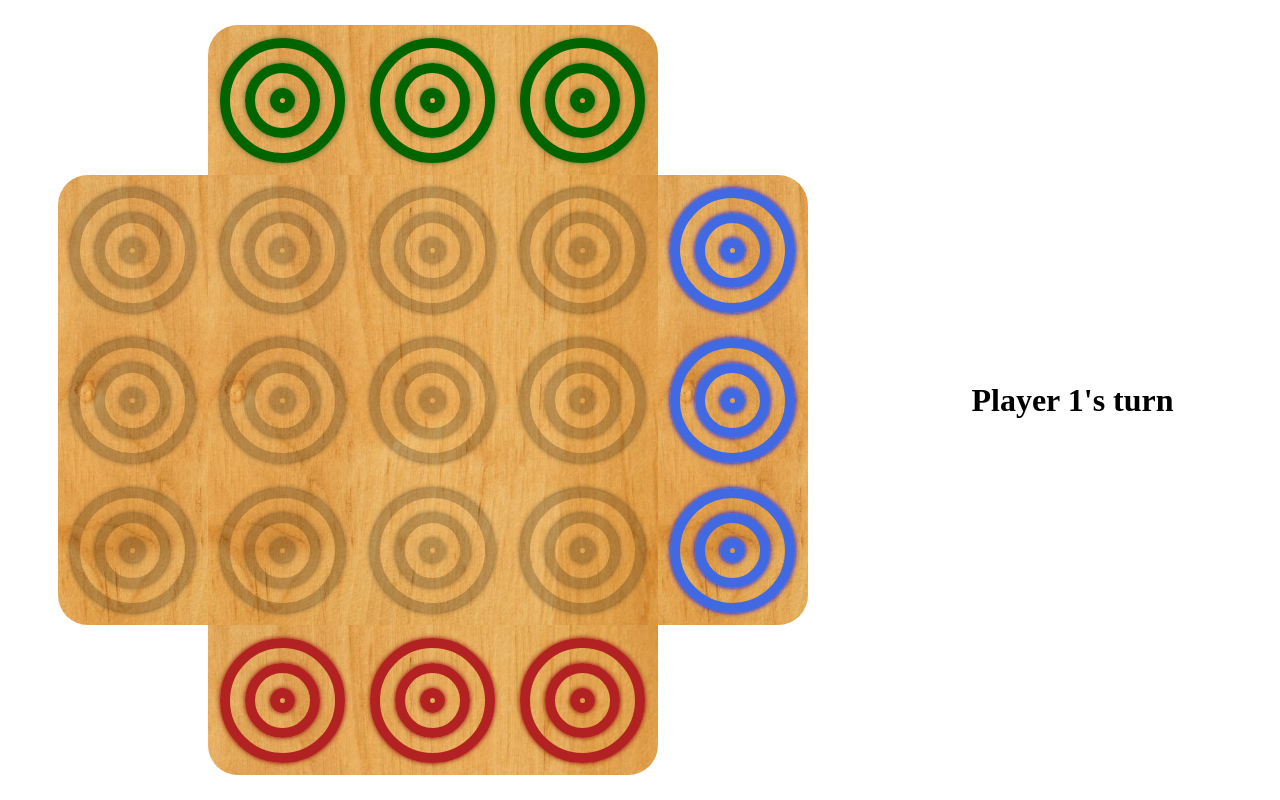
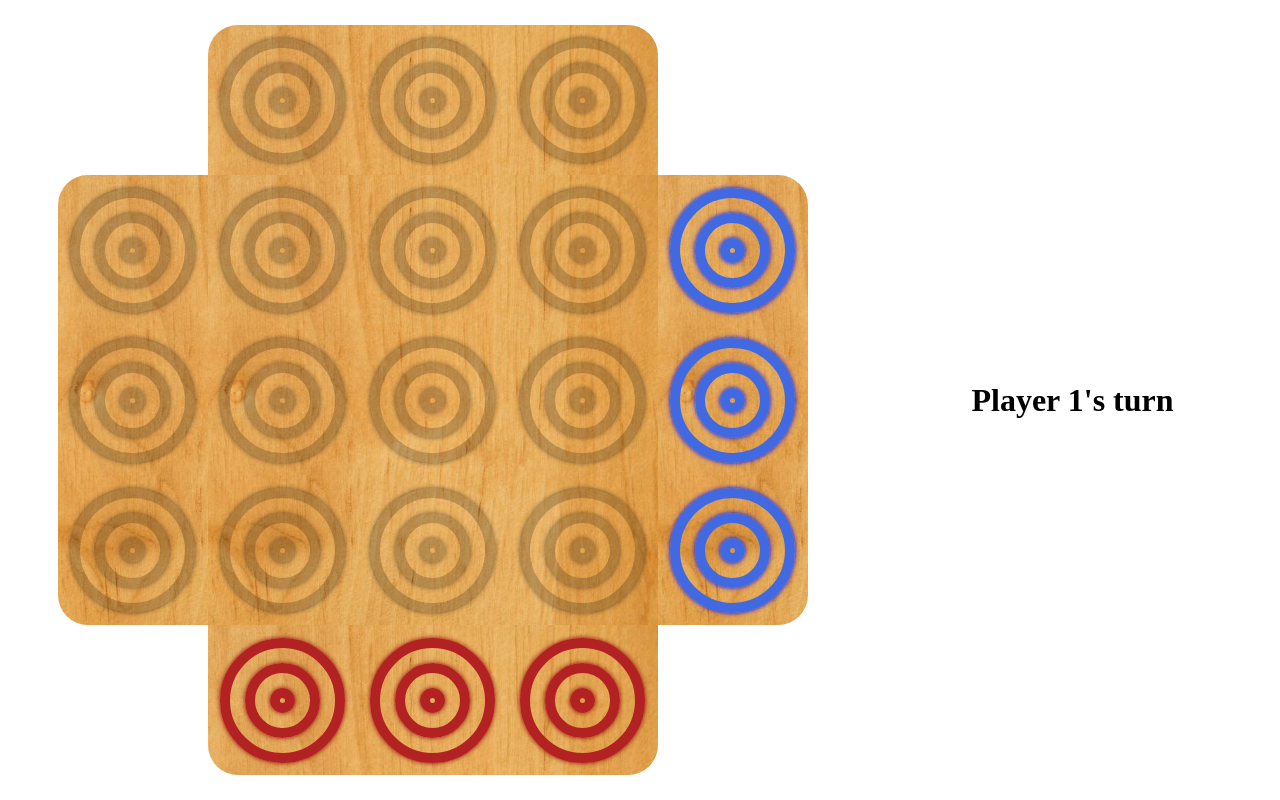
Before and after one commit to soleilyasmina/otrio, a React (Create React App) app: page / in a window 1280 px wide. Built offline with nearby package versions, Linux system fonts and the light colour scheme; the HTML template or start-up script is replaced by a standard one.

Commit message:
big changes: - changed points to store user data - added points to stats - changed turn switching - fixed point overwriting

```diff
--- a/src/App.js
+++ b/src/App.js
@@ -12,7 +12,7 @@ export default class App extends Component {
       players: [],
       win: false,
       turn: 0,
-      points: [],
+      scores: null,
       selectedPiece: null,
       selectedSpace: null
     }
@@ -34,23 +34,31 @@ export default class App extends Component {
   }
   buildPlayers(amount) {
     let players = [];
-    players.push(this.buildSpaces(3, 'firebrick'));
-    players.push(this.buildSpaces(3, 'royalblue'));
-    amount >= 3 ? players.push(this.buildSpaces(3, 'darkgreen')): players.push(this.buildSpaces(3, null));
-    amount === 4 ? players.push(this.buildSpaces(3, 'darkorchid')) : players.push(this.buildSpaces(3, null));
-    let points = [];
-    for (let i = 0; i < amount; i++) points.push(0);
-    this.setState({ points });
+    for (let i = 0; i < amount; i++) {
+      let color = this.turnColor(i);
+      players.push(this.buildSpaces(3, color));
+    }
+    for (let i = amount; i < 4; i++) {
+      players.push(this.buildSpaces(3,null));
+    }
     return players;
   }
+  buildScores(amount) {
+    let scores = [];
+    for (let i = 0; i < amount; i++) {
+      let color = this.turnColor(i);
+      scores.push({ points: 0, username: color, color });
+    }
+    return scores;
+  }
   async changeTurn() {
-    let { turn, points } = this.state;
-    await turn === points.length - 1 ?
+    let { turn, scores } = this.state;
+    await turn === scores.length - 1 ?
       this.setState({turn: 0}) :
       this.setState({turn: turn + 1});
   }
-  turnColor() {
-    switch(this.state.turn) {
+  turnColor(turn = this.state.turn) {
+    switch(turn) {
       case 1:
         return 'royalblue';
       case 2:
@@ -103,13 +111,16 @@ export default class App extends Component {
       await this.checkWin();
     }
   }
+  async hasMoves() {
+    let { spaces, players } = this.state;
+  }
   async checkWin() {
     await this.setState({ win: win(this.state.spaces) });
     if (this.state.win) {
-      let { points } = this.state;
-      points[this.state.turn] += 1;
-      setTimeout(this.startGame, 3000);
-      await this.setState({ turn: 0, points });
+      let { scores } = this.state;
+      scores[this.state.turn].points += 1;
+      await setTimeout(this.startGame, 3000);
+      await this.setState({ turn: 0, scores });
     } else {
       await this.changeTurn();
     }
@@ -128,14 +139,16 @@ export default class App extends Component {
   }
   startGame() {
     let spaces = this.buildSpaces(9, null);
-    let players = this.buildPlayers(3);
-    this.setState({ spaces, players, win: false });
+    let players = this.buildPlayers(2);
+    let scores = this.state.scores || this.buildScores(2);
+    this.setState({ spaces, players, scores, win: false, turn: 0 });
   }
   componentWillMount() {
     this.startGame();
   }
   render() {
     let color = this.turnColor();
+    console.log(this.state.players);
     return (
       <div className="App">
         <div className="game">
@@ -146,7 +159,7 @@ export default class App extends Component {
           <Board select={this.selectPiece} boardType={'player one'} spaces={this.state.players[0]} />
         </div>
         <div className="stats">
-          <Stats win={this.state.win} turn={this.state.turn} color={color}/>
+          <Stats win={this.state.win} turn={this.state.turn} color={color} scores={this.state.scores}/>
         </div>
       </div>
       );
```
